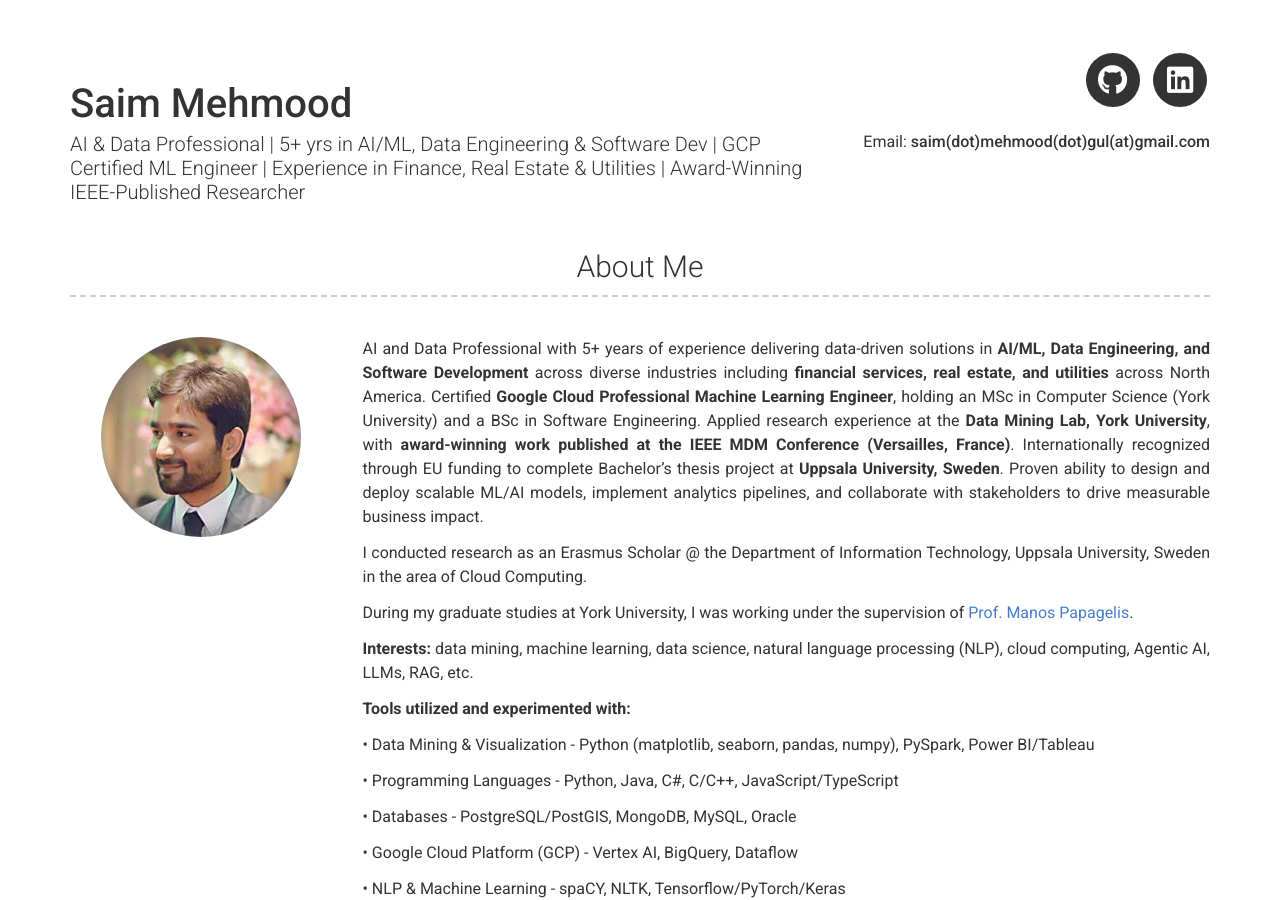
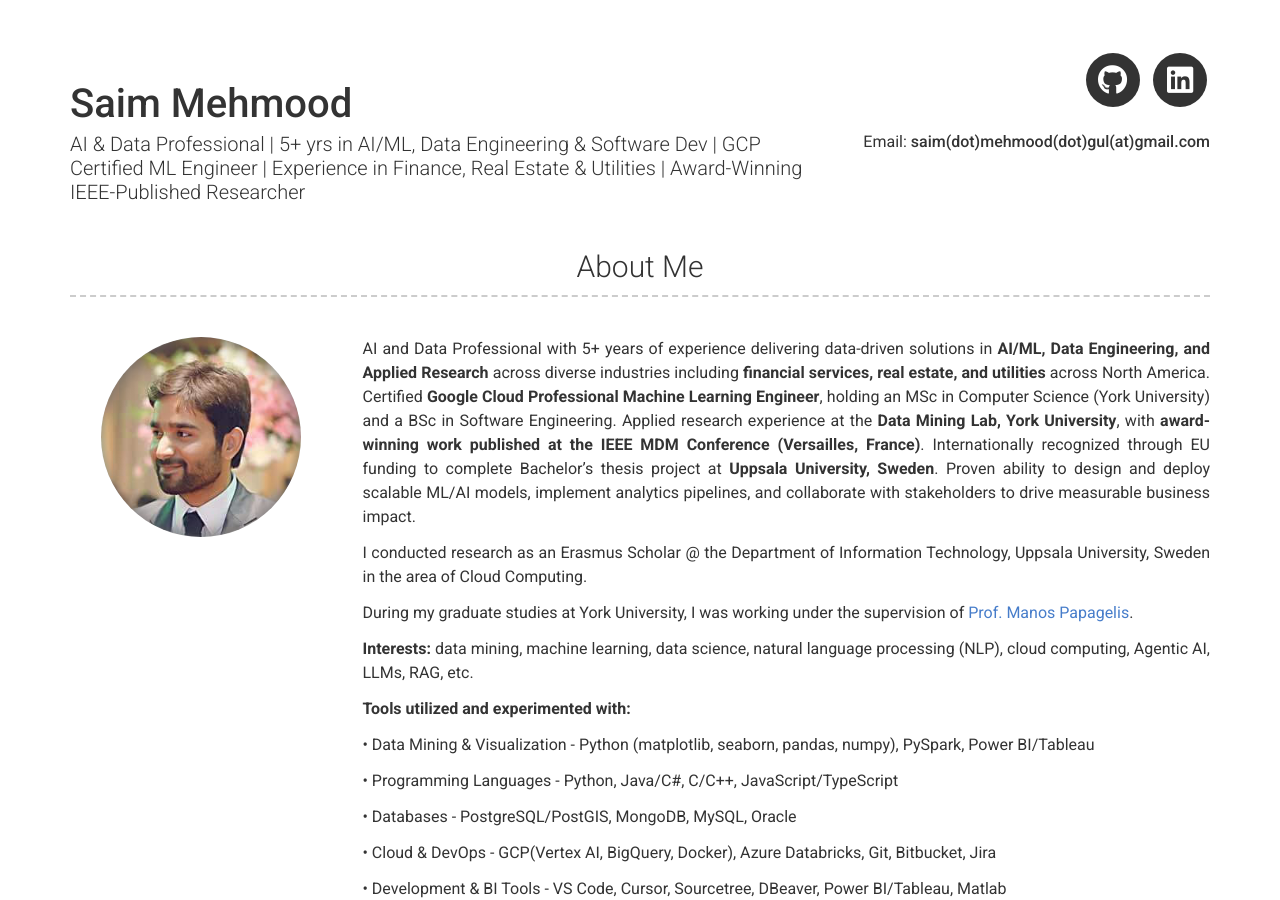
Before and after one commit to saimmehmood/saimmehmood.github.io, a Jekyll site: the page built from index.md, in a window 1280 px wide and 900 px high. Built offline with Jekyll 4.4.1, drawn with Linux system fonts in a browser that asks for light colours; nearby versions of some CDN libraries.

Commit message:
sept 5,25 updates

```diff
--- a/_config.yml
+++ b/_config.yml
@@ -30,7 +30,7 @@ linkedin_username: saimmehmoodgul
 about_profile_image: images/circle-cropped.png
 about_content: | # this will include new lines to allow paragraphs
     AI and Data Professional with 5+ years of experience delivering data-driven solutions in **AI/ML, Data
-    Engineering, and Software Development** across diverse industries including **financial services, real estate,
+    Engineering, and Applied Research** across diverse industries including **financial services, real estate,
     and utilities** across North America. Certified **Google Cloud Professional Machine Learning Engineer**,
     holding an MSc in Computer Science (York University) and a BSc in Software Engineering. Applied research
     experience at the **Data Mining Lab, York University**, with **award-winning work published at the IEEE MDM
@@ -49,13 +49,13 @@ about_content: | # this will include new lines to allow paragraphs
 
     • Data Mining & Visualization - Python (matplotlib, seaborn, pandas, numpy), PySpark, Power BI/Tableau
 
-    • Programming Languages - Python, Java, C#, C/C++, JavaScript/TypeScript
+    • Programming Languages - Python, Java/C#, C/C++, JavaScript/TypeScript
 
     • Databases - PostgreSQL/PostGIS, MongoDB, MySQL, Oracle
 
-    • Google Cloud Platform (GCP) - Vertex AI, BigQuery, Dataflow
+    • Cloud & DevOps - GCP(Vertex AI, BigQuery, Docker), Azure Databricks, Git, Bitbucket, Jira
 
-    • NLP & Machine Learning - spaCY, NLTK, Tensorflow/PyTorch/Keras
+    • Development & BI Tools - VS Code, Cursor, Sourcetree, DBeaver, Power BI/Tableau, Matlab
 
     • Operating Systems - Linux/Mac, Windows
 
```
